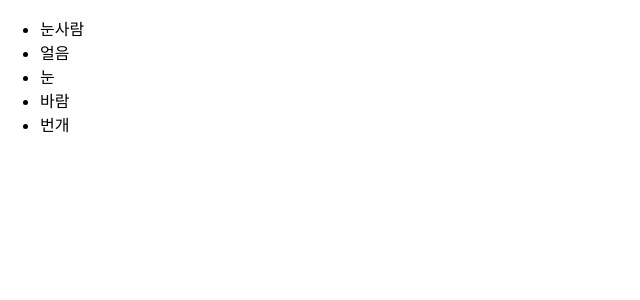
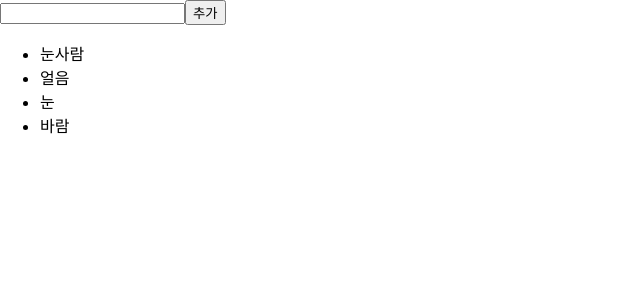
Before and after one commit to LimNoah/hello-react, a React (Create React App) app: page / in a window 1280 px wide. Shown: the top 300 px of the page, without its empty margins (0-640 px from the left). Built offline with nearby package versions, Linux system fonts and the light colour scheme.

Commit message:
docs: <6.4> Create example

```diff
--- a/src/IterationSample.js
+++ b/src/IterationSample.js
@@ -1,9 +1,48 @@
-import React from 'react';
+// import React from 'react';
+import React, { useState } from 'react';
 
 const IterationSample = () => {
-    const names = ['눈사람', '얼음', '눈', '바람', '번개'];
-    const nameList = names.map((name, index) => <li key={index}>{ name }</li>);
-    return <ul>{nameList}</ul>;
+    // const names = ['눈사람', '얼음', '눈', '바람', '번개'];
+    // const nameList = names.map((name, index) => <li key={index}>{ name }</li>);
+    // return <ul>{nameList}</ul>;
+    const [names, setNames] = useState([
+        { id: 1, text: '눈사람' },
+        { id: 2, text: '얼음' },
+        { id: 3, text: '눈' },
+        { id: 4, text: '바람' }
+    ]);
+    const [inputText, setInputText] = useState('');
+    const [nextId, setNextId] = useState(5);        //새로운 항목을 추가할 때 사용할 id
+
+    const onChange = e => setInputText(e.target.value);
+    const onClick = () => {
+        if(inputText.length > 0){
+            const nextName = names.concat({
+                id: nextId,
+                text: inputText
+            });
+            setNextId(nextId + 1);  // nextId 값에 1을 더해준다.
+            setNames(nextName);     // names 값을 업데이트 한다.
+            setInputText('')        // inputText를 공백 비워준다.
+        } else alert('데이터를 입력해주세요!')
+    }
+    // input에 무언가 입력 후 Enter 누를 시 onClick 함수 호출하도록
+    const onKeyUp = e => { if(e.key === 'Enter') onClick()};
+    const onRemove = id => {
+        const nextNames = names.filter(name => name.id !== id);
+        setNames(nextNames);
+    };
+
+    const nameList = names.map(name => <li key={name.id} onDoubleClick={() => onRemove(name.id) }>{name.text}</li>);
+
+    return (
+        <div>
+            <input value={ inputText } onChange={ onChange } onKeyUp={ onKeyUp } />
+            <button onClick={ onClick }>추가</button>
+            <br />
+            <ul>{ nameList }</ul>
+        </div>
+    );
 }
 
 export default IterationSample;
```
